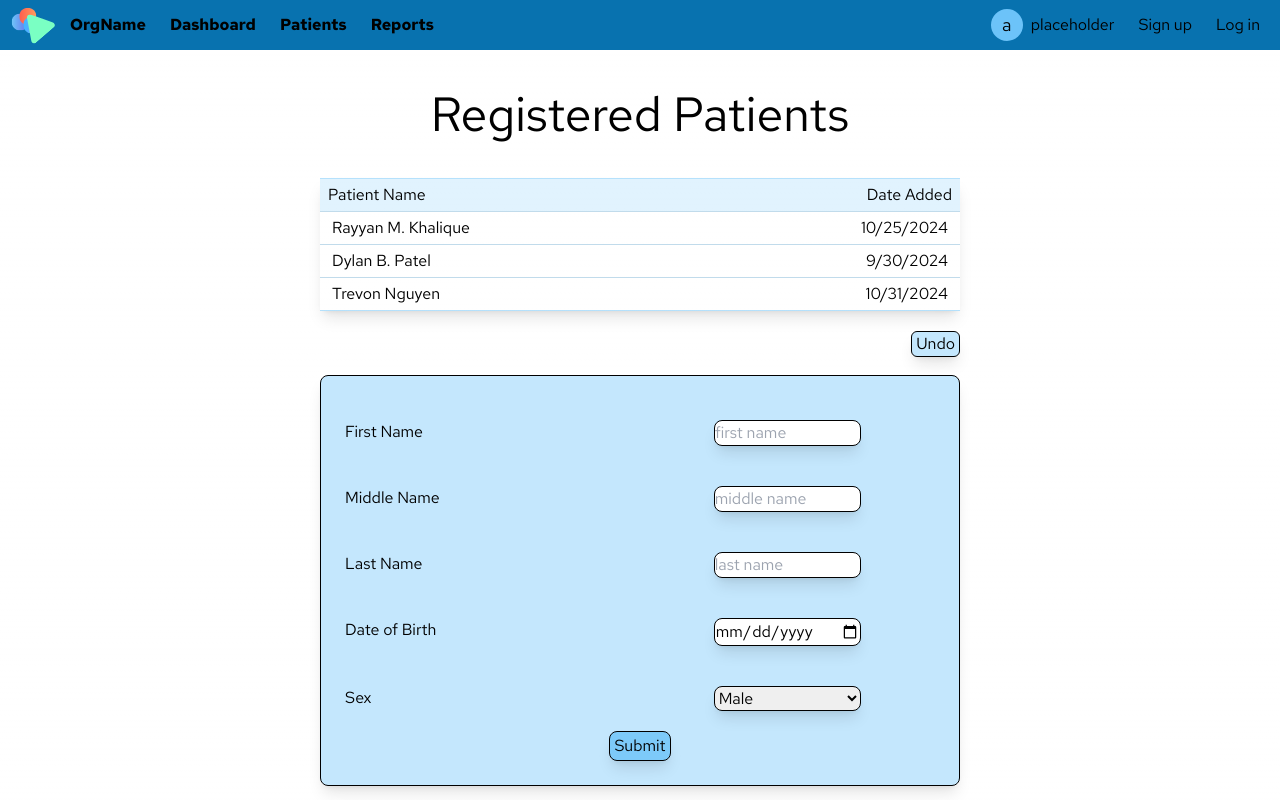
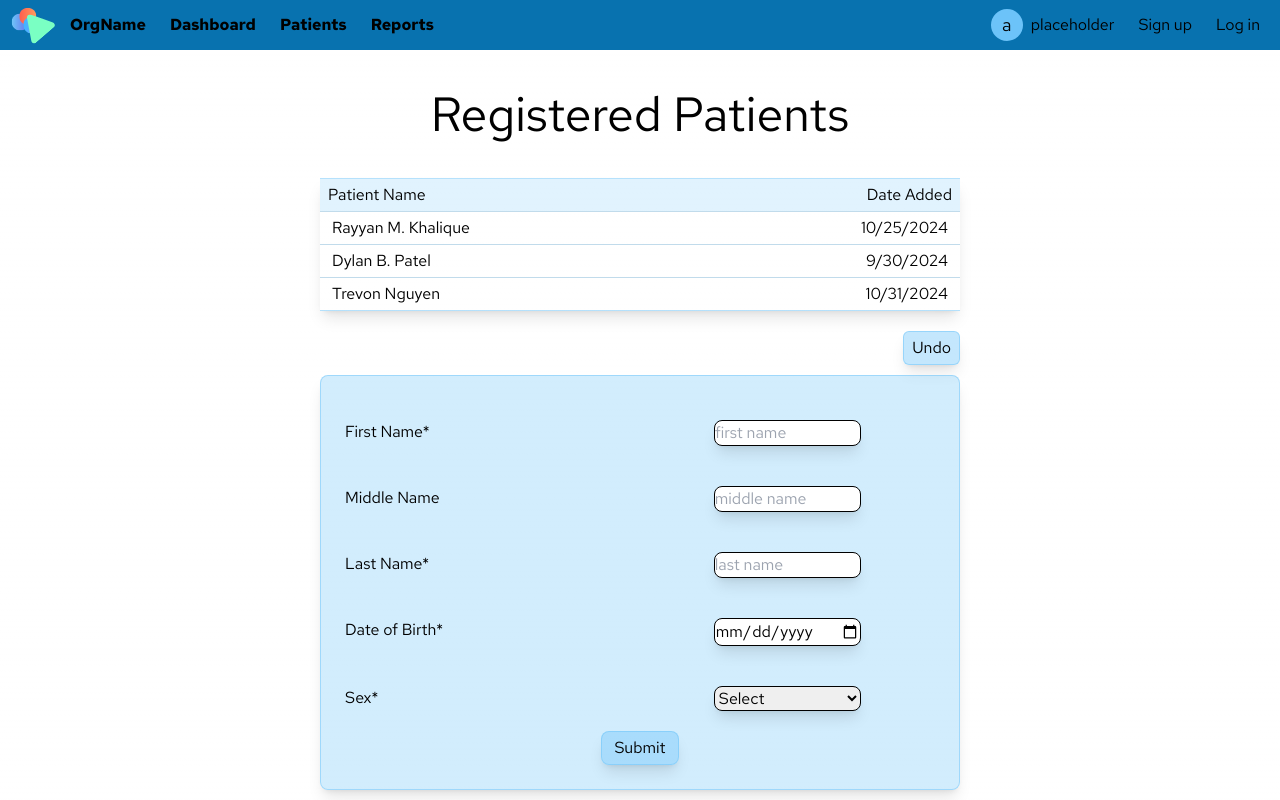
Before and after one commit to normalperson543/histoai, a Next.js app: page /patients in a window 1280 px wide. Both pictures are taken after a click on the button "Add Patient". Built offline with nearby package versions, Linux system fonts and the light colour scheme.

Commit message:
resolved some more issues and made ui look slightly better

```diff
--- a/app/dashboard/page.tsx
+++ b/app/dashboard/page.tsx
@@ -1,4 +1,3 @@
-import Link from 'next/link';
 import Carousel from './carousel';
 
 export default function Home() {
--- a/app/patients/page.tsx
+++ b/app/patients/page.tsx
@@ -31,14 +31,14 @@ export default function PatientDataPage() {
         </ul>
         {addNewPatient ? (
           <div className='relative'>
-            <button onClick={() => setAddNewPatient(!addNewPatient)} className='border rounded-md shadow-lg bg-hblue-light/[0.4] px-1 absolute top-5 right-[25%]'>Undo</button>
+            <button onClick={() => setAddNewPatient(!addNewPatient)} className='border rounded-md shadow-lg bg-hblue-light/[0.4] border-hblue-light/[0.5] px-2 py-1 absolute top-5 right-[25%]'>Undo</button>
             <div className='inline-block w-[50%] absolute top-16 inset-x-[25%]'>
               <AddPatient/>
             </div>
           </div>
         ) : (
           <div className='relative'>
-            <button onClick={() => setAddNewPatient(!addNewPatient)} className='border rounded-md shadow-lg bg-hblue-light/[0.4] px-1 absolute top-5 right-[25%]'>Add Patient</button>
+            <button onClick={() => setAddNewPatient(!addNewPatient)} className='border rounded-md shadow-lg bg-hblue-light/[0.4] border-hblue-light/[0.5] px-2 py-1 absolute top-5 right-[25%]'>Add Patient</button>
           </div>
         )}
       </main>
--- a/app/reports/page.tsx
+++ b/app/reports/page.tsx
@@ -21,7 +21,7 @@ export default function ReportPage() {
               <li key={obj.id} className='px-3 py-1 hover:bg-hblue/[0.1]'>
                 <Link href={`/reports/${obj.id}`}>
                   <div className='flex col-2'>
-                    <p className='text-left w-[50%]'>{patient.firstName} {patient.middleName && `${patient.middleName.substring(0,1)}.`} {patient.lastName}</p>
+                    <p className='text-left w-[50%]'>{patient?.firstName} {patient?.middleName && `${patient.middleName.substring(0,1)}.`} {patient?.lastName}</p>
                     <p className='text-right w-[50%]'>{obj.dateCreated.toLocaleDateString()}</p>
                   </div>
                 </Link>
@@ -32,14 +32,14 @@ export default function ReportPage() {
         </ul>
         {addNewReport ? (
           <div className='relative'>
-            <button onClick={() => setAddNewReport(!addNewReport)} className='border rounded-md shadow-lg bg-hblue-light/[0.4] px-1 absolute top-5 right-[25%]'>Undo</button>
+            <button onClick={() => setAddNewReport(!addNewReport)} className='border rounded-md shadow-lg bg-hblue-light/[0.4] px-2 py-1 absolute top-5 right-[25%] border-hblue-light/[0.5]'>Undo</button>
             <div className='inline-block w-[50%] absolute top-16 inset-x-[25%]'>
               <AddReport patients={patients}/>
             </div>
           </div>
         ) : (
           <div className='relative'>
-            <button onClick={() => setAddNewReport(!addNewReport)} className='border rounded-md shadow-lg bg-hblue-light/[0.4] px-1 absolute top-5 right-[25%]'>Add Report</button>
+            <button onClick={() => setAddNewReport(!addNewReport)} className='border rounded-md shadow-lg bg-hblue-light/[0.4] border-hblue-light/[0.5] px-2 py-1 absolute top-5 right-[25%]'>Add Report</button>
           </div>
         )}
       </main>
--- a/app/ui/addPatient.tsx
+++ b/app/ui/addPatient.tsx
@@ -11,29 +11,29 @@ export default function AddPatient(){
     }
 
     return (
-        <>
-        <form onSubmit={handleSubmit} className="border rounded-lg shadow-lg p-6 bg-hblue-light/[0.4] grid grid-cols-1">
-            <label className="grid grid-cols-2 py-5">First Name
+        <main>
+        <form onSubmit={handleSubmit} className="border rounded-lg shadow-lg p-6 bg-hblue-light/[0.3] border-hblue-light/[0.5] grid grid-cols-1">
+            <label className="grid grid-cols-2 py-5">First Name*{' '}
                 <input type="text" value={first} onChange={(e) => setFirst(e.target.value)} className="mx-auto border rounded-lg shadow-lg w-[50%]" required placeholder="first name"/>
             </label>
-            <label className="grid grid-cols-2 py-5">Middle Name
+            <label className="grid grid-cols-2 py-5">Middle Name{' '}
                 <input type="text" value={middle} onChange={(e) => setMiddle(e.target.value)} className="mx-auto border rounded-lg shadow-lg w-[50%]" placeholder="middle name"/>
             </label>
-            <label className="grid grid-cols-2 py-5">Last Name
+            <label className="grid grid-cols-2 py-5">Last Name*{' '}
                 <input type="text" value={last} onChange={(e) => setLast(e.target.value)} className="mx-auto border rounded-lg shadow-lg w-[50%]" required placeholder="last name"/>
             </label>
-            <label className="grid grid-cols-2 py-5">Date of Birth
-                <input type="date" value={dOB} onChange={(e) => setDOB(e.target.value)} className="mx-auto border rounded-lg shadow-lg w-[50%]" required/>
+            <label className="grid grid-cols-2 py-5">Date of Birth*{' '}
+                <input type="date" value={dOB.toLocaleDateString('en-GB')} onChange={(e) => setDOB(new Date(e.target.value))} className="mx-auto border rounded-lg shadow-lg w-[50%]" required/>
             </label>
-            <label className="grid grid-cols-2 py-5">Sex
-                <select value={sex} onChange={(e) => setSex(e.target.value)} className="mx-auto border rounded-lg shadow-lg w-[50%]" defaultValue={"select"} required>
-                    <option disabled selected value="select">Select</option>
+            <label className="grid grid-cols-2 py-5">Sex*{' '}
+                <select value={sex} defaultValue={""} onChange={(e) => setSex(e.target.value)} className="mx-auto border rounded-lg shadow-lg w-[50%]" required>
+                    <option disabled value={""}>Select</option>
                     <option value={"male"} key={"male"}>Male</option>
                     <option value={"female"} key={"female"}>Female</option>
                 </select>
             </label>
-            <input type="submit" className="inline-block w-min py-0.5 px-1 border rounded-lg shadow-lg mx-auto bg-hblue-light/[0.8]"/>
+            <input type="submit" className="inline-block w-min py-1 px-3 border rounded-lg shadow-lg mx-auto bg-hblue-light/[0.4] border-hblue-light/[0.5]"/>
         </form>
-        </>
+        </main>
     )
 }
--- a/app/ui/addReport.tsx
+++ b/app/ui/addReport.tsx
@@ -1,35 +1,35 @@
-import { useState } from "react";
-import { useRef } from "react";
-export default function AddReport({patients} : {patients : any}) {
+import { useState , useRef} from "react";
+export default function AddReport({patients} : Readonly<{patients : any}>) {
     const [patient, setPatient] = useState();
-    const [file, setFile] = useState();
+    const [file, setFile] = useState("");
     const inputFile = useRef(null)
 
-    function handleFileChange(e) {
+    function handleFileChange(e:any) {
         setFile(URL.createObjectURL(e.target.files[0]))
     }
 
-    function handleSubmit(e) {
+    function handleSubmit(e:any) {
         alert("hello2")
     }
 
     return (
-        <>
-        <form onSubmit={handleSubmit} className="border rounded-lg shadow-lg p-6 bg-hblue-light/[0.4] grid grid-cols-1">
-            <label className="grid grid-cols-2 py-5">Patient
-                <select value={patient} onChange={(e) => setPatient(e.target.value)} className="mx-auto border rounded-lg shadow-lg w-[50%]" defaultValue={"select"} required>
-                    <option disabled selected value={"select"}>Select</option>
+        <main>
+        <form onSubmit={handleSubmit} className="border rounded-lg shadow-lg p-6 bg-hblue-light/[0.3] border-hblue-light/[0.5] grid grid-cols-1">
+            <label className="grid grid-cols-2 py-5">Patient*{' '}
+                <select value={patient} defaultValue={""} onChange={(e:any) => setPatient(e.target.value)} className="mx-auto border rounded-lg shadow-lg w-[50%]" required>
+                    <option disabled value={""}>Select</option>
                     {patients.map((patient:any) => (
                         <option key={patient.id} value={patient.id}>{patient.firstName} {patient?.middleName && `${patient.middleName.substring(0,1)} `}{patient.lastName}</option>
                     ))}
                 </select>
             </label>
-            <label className="grid grid-cols-2 py-5">Insert Image
+            <label className="grid grid-cols-2 py-5">Insert Image*{' '}
                 <input type="file" onChange={handleFileChange} ref={inputFile} className="mx-auto w-[50%]" required/>
             </label>
-            <img src={file} className=""/>
-            <input type="submit" className="inline-block w-min py-0.5 px-1 border rounded-lg shadow-lg mx-auto bg-hblue-light/[0.8]"/>
+            {file && <img src={file} className="mx-auto" alt=""/>}
+
+            <input type="submit" className="inline-block w-min px-3 py-1 border rounded-lg shadow-lg mx-auto bg-hblue-light/[0.4] border-hblue-light/[0.5]"/>
         </form>
-        </>
+        </main>
     )
 }
--- a/app/ui/login/login-form.tsx
+++ b/app/ui/login/login-form.tsx
@@ -12,11 +12,11 @@ export default function LoginForm() {
             action={formAction}
             >
                 <label>
-                    Username
+                    Username{' '}
                     <input name="username" type="text" />
                 </label>
                 <label>
-                    Password
+                    Password{' '}
                     <input name="password" type="password" />
                 </label>
                 <button>{isPending ? "Signing in..." : "Sign in"}</button>
--- a/app/ui/loginForm.tsx
+++ b/app/ui/loginForm.tsx
@@ -2,8 +2,8 @@
 import { useState } from "react";
 import Link from "next/link";
 export default function LoginForm() {
-    const [userName, setUserName] = useState();
-    const [userPassword, setUserPassword] = useState();
+    const [userName, setUserName] = useState("");
+    const [userPassword, setUserPassword] = useState("");
     const [rememberMe, setRememberMe] = useState(false);
 
     function onSubmit() {
@@ -16,7 +16,7 @@ export default function LoginForm() {
                 <div className="md:w-1/3 max-w-sm">
                     <img
                     src="./logo.svg"
-                    alt="HistoAI image"
+                    alt="HistoAI"
                     />
                     <h1 className="text-4xl text-center">Histo<span className="font-semibold">AI</span></h1>
                 </div>
```
Also changed, not shown: app/dashboard/carousel.tsx (+3 -4 lines), app/patients/[id]/page.tsx (+6 -8 lines), app/reports/[id]/page.tsx (+6 -6 lines), app/ui/login/register/registration-form.tsx (+4 -4 lines).
